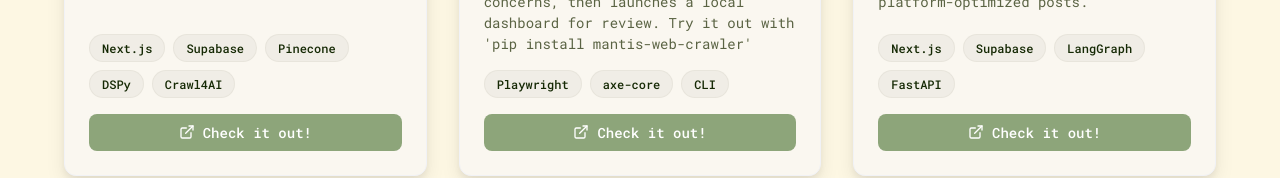
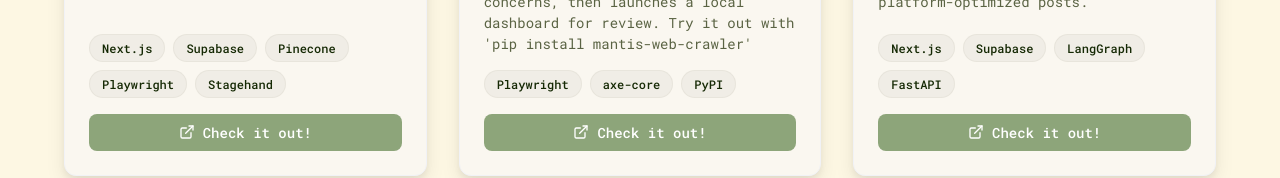
Before and after one commit to ColinG03/portfolio-website, a React (Vite) app: page /projects in a window 1280 px wide. Shown: the part 652-830 px from the top of the page. Built offline with nearby package versions, Linux system fonts and the light colour scheme.

Commit message:
small hover action changes

```diff
--- a/src/AboutMe.css
+++ b/src/AboutMe.css
@@ -153,10 +153,6 @@
     justify-items: center;
 }
 
-.hobby-card {
-    max-width: 320px;
-    width: 100%;
-}
 
 /* Custom layout for desktop screens that can fit 3 cards */
 @media screen and (min-width: 1025px) {
@@ -196,26 +192,17 @@
 }
 
 .hobby-card {
+    max-width: 320px;
+    width: 100%;
     background: #faf7f0;
     border-radius: 16px;
     overflow: hidden;
     box-shadow:
         0 4px 8px rgba(0, 0, 0, 0.06),
         0 8px 25px rgba(0, 0, 0, 0.1);
-    transition: all 0.3s ease;
     border: 1px solid #f0ede6;
 }
 
-.hobby-card:hover {
-    transform: translateY(-5px);
-    box-shadow:
-        0 8px 16px rgba(0, 0, 0, 0.1),
-        0 16px 35px rgba(0, 0, 0, 0.15);
-}
-
-.hobby-card:hover .hobby-image img {
-    transform: scale(1.05);
-}
 
 .hobby-image {
     width: 100%;
@@ -232,7 +219,6 @@
     height: 100%;
     object-fit: cover;
     border-radius: 0;
-    transition: transform 0.3s ease;
 }
 
 .hobby-content {
--- a/src/Projects.css
+++ b/src/Projects.css
@@ -83,7 +83,6 @@
     border: 1px solid #f1f2f6;
     overflow: hidden;
     transition: all 0.3s ease;
-    cursor: pointer;
     min-height: 450px;
     width: 100%;
 }
@@ -146,11 +145,6 @@
     font-weight: 700;
     color: #152904;
     margin-bottom: 0.75rem;
-    transition: color 0.3s ease;
-}
-
-.project-card:hover .project-title {
-    color: #8da57a;
 }
 
 .project-description {
@@ -182,7 +176,6 @@
 }
 
 .skill-tag:hover {
-    background-color: #e8e5dc;
     transform: translateY(-1px);
 }
 
--- a/src/Projects.jsx
+++ b/src/Projects.jsx
@@ -25,7 +25,7 @@
       title: "Compile",
       description: "An AI news and media aggregator that curates articles based on user preferences and interests.",
       image: "Compile_Demo.png",
-      skills: ["Next.js", "Supabase", "Pinecone", "DSPy", "Crawl4AI"],
+      skills: ["Next.js", "Supabase", "Pinecone", "Playwright", "Stagehand"],
       link: "https://www.compile-news.com/summaries",
       imageFit: "cover",
     },
@@ -34,7 +34,7 @@
       title: "Mantis",
       description: "An AI-powered command-line tool that dynamically scans any webapp for latent UI bugs and accessibility concerns, then launches a local dashboard for review. Try it out with 'pip install mantis-web-crawler'",
       image: "mantis.png",
-      skills: ["Playwright", "axe-core", "CLI"],
+      skills: ["Playwright", "axe-core", "PyPI"],
       link: "https://pypi.org/project/mantis-web-crawler/",
       imageFit: "cover",
     },
```
